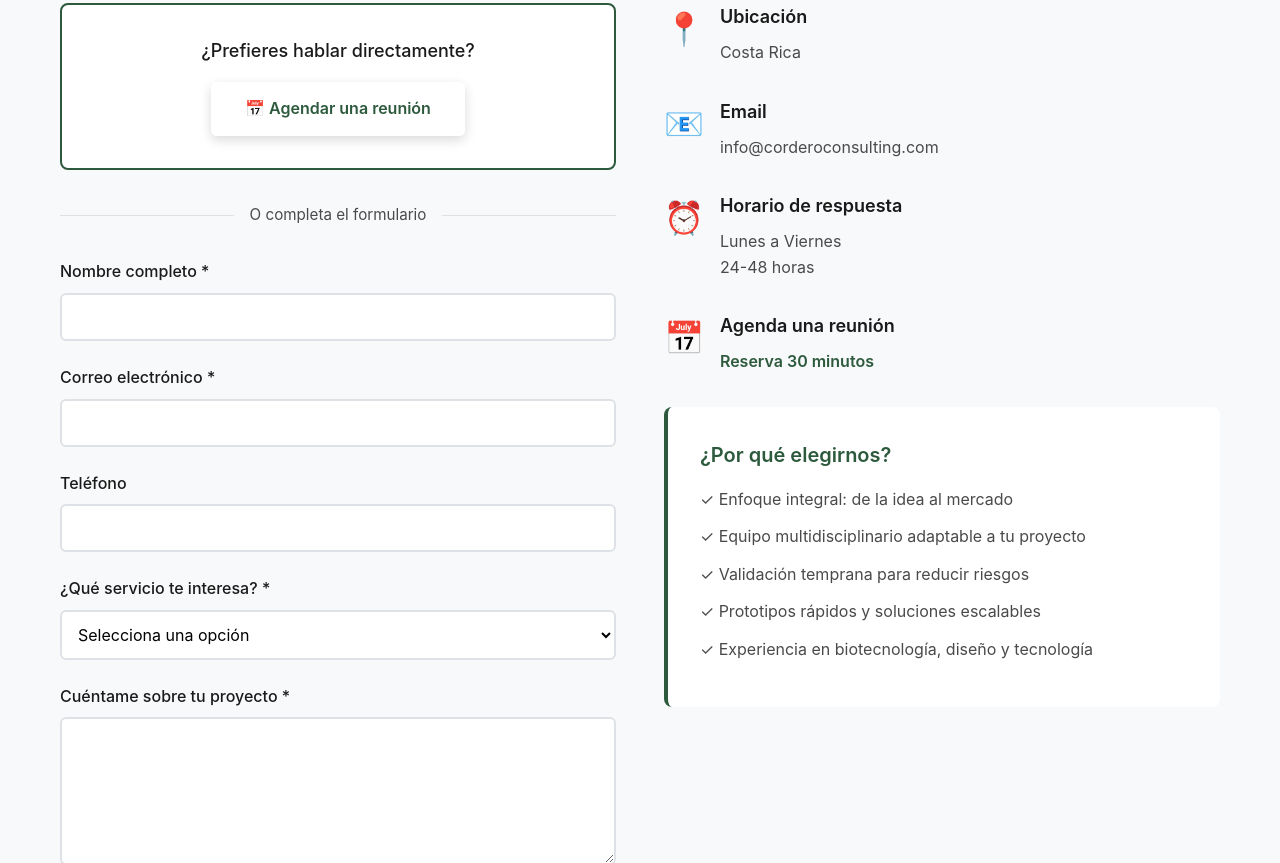
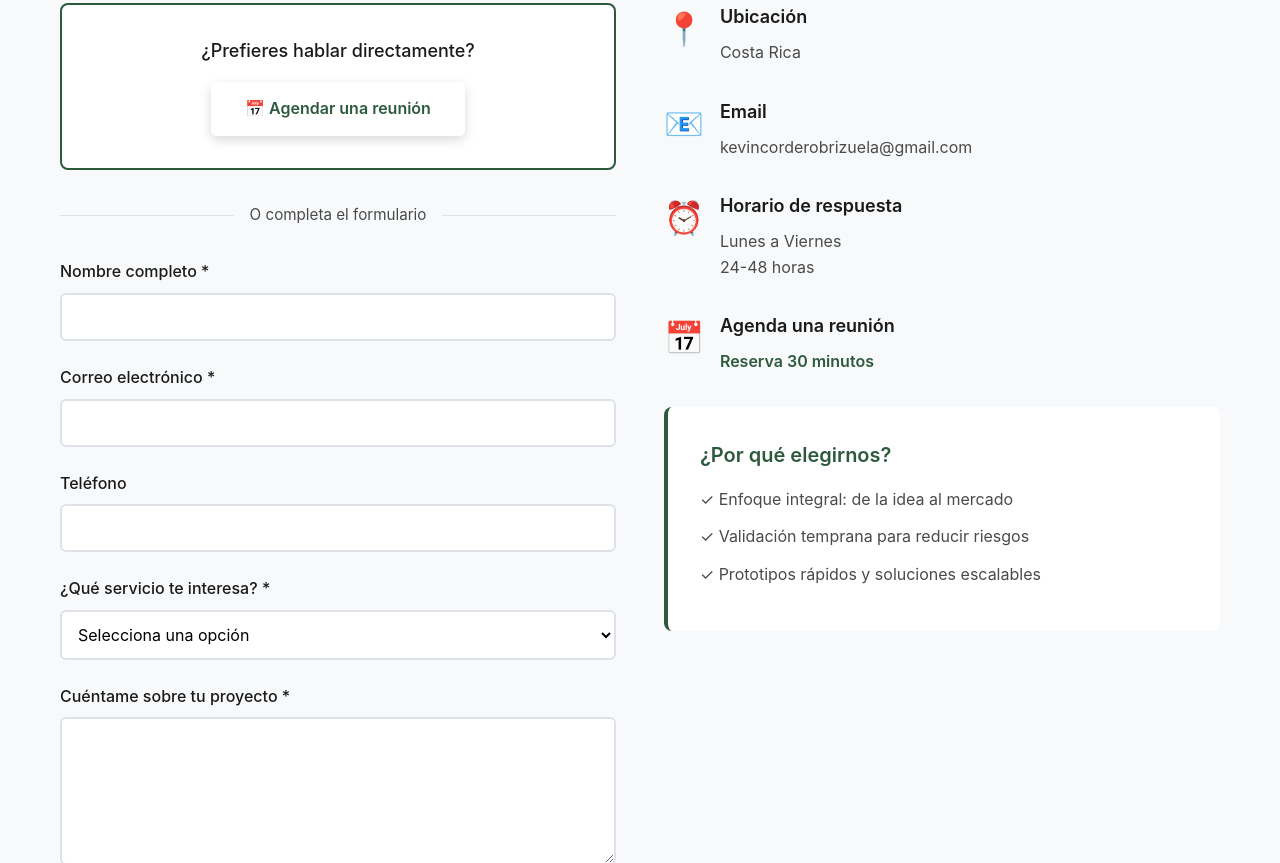
Before and after one commit to ItsFaby/Cordero-Consulting, a plain HTML site: page contacto.html in a window 1280 px wide. Shown: the part 491-1354 px from the top of the page. Drawn offline with Linux system fonts and the light colour scheme.

Commit message:
Update contacto.html

```diff
--- a/contacto.html
+++ b/contacto.html
@@ -105,7 +105,7 @@
                         <div class="info-icon">📧</div>
                         <div class="info-content">
                             <h4>Email</h4>
-                            <p>info@corderoconsulting.com</p>
+                            <p>kevincorderobrizuela@gmail.com</p>
                         </div>
                     </div>
 
@@ -129,10 +129,8 @@
                         <h3>¿Por qué elegirnos?</h3>
                         <ul>
                             <li>✓ Enfoque integral: de la idea al mercado</li>
-                            <li>✓ Equipo multidisciplinario adaptable a tu proyecto</li>
                             <li>✓ Validación temprana para reducir riesgos</li>
                             <li>✓ Prototipos rápidos y soluciones escalables</li>
-                            <li>✓ Experiencia en biotecnología, diseño y tecnología</li>
                         </ul>
                     </div>
                 </div>
```
